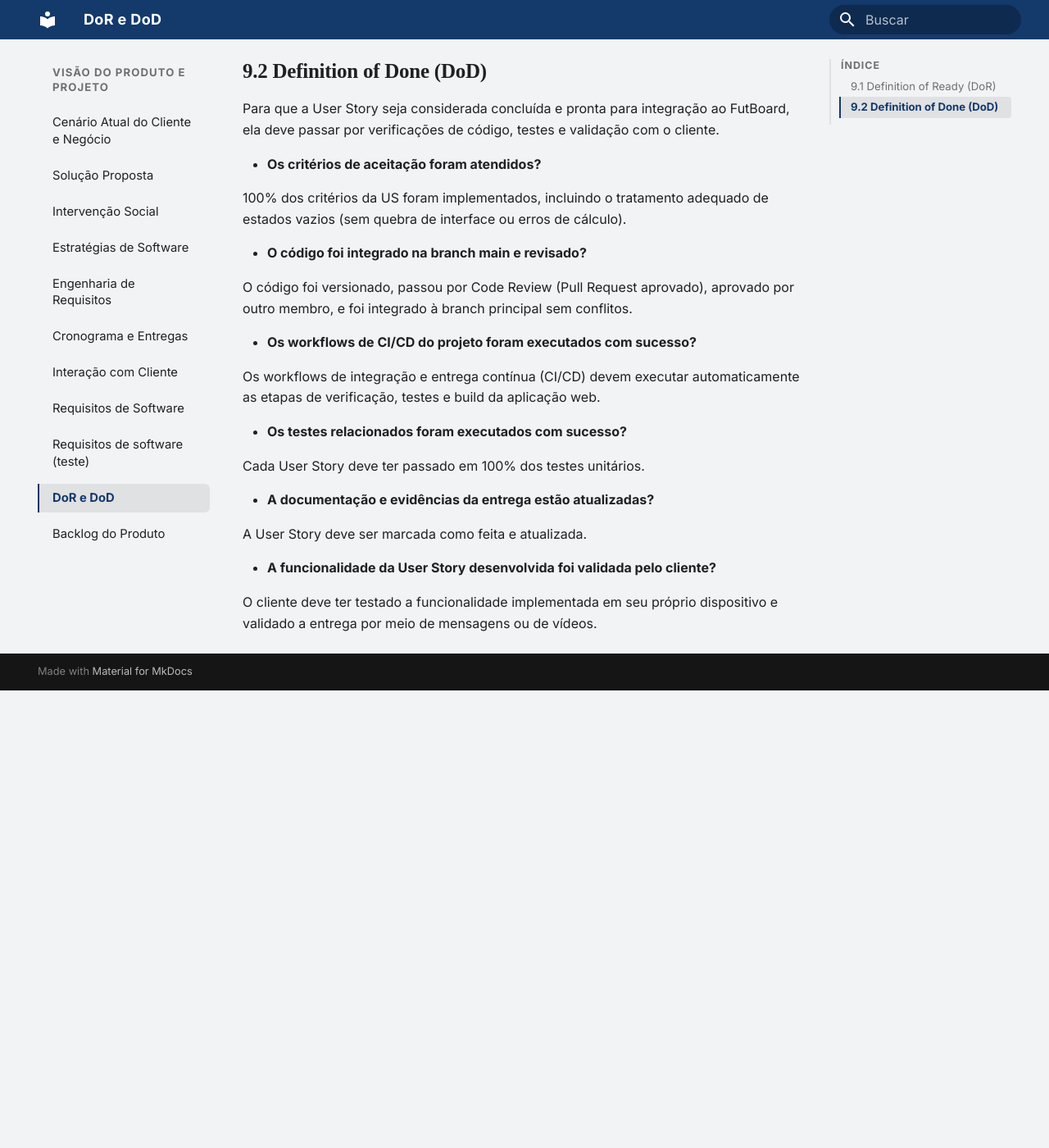
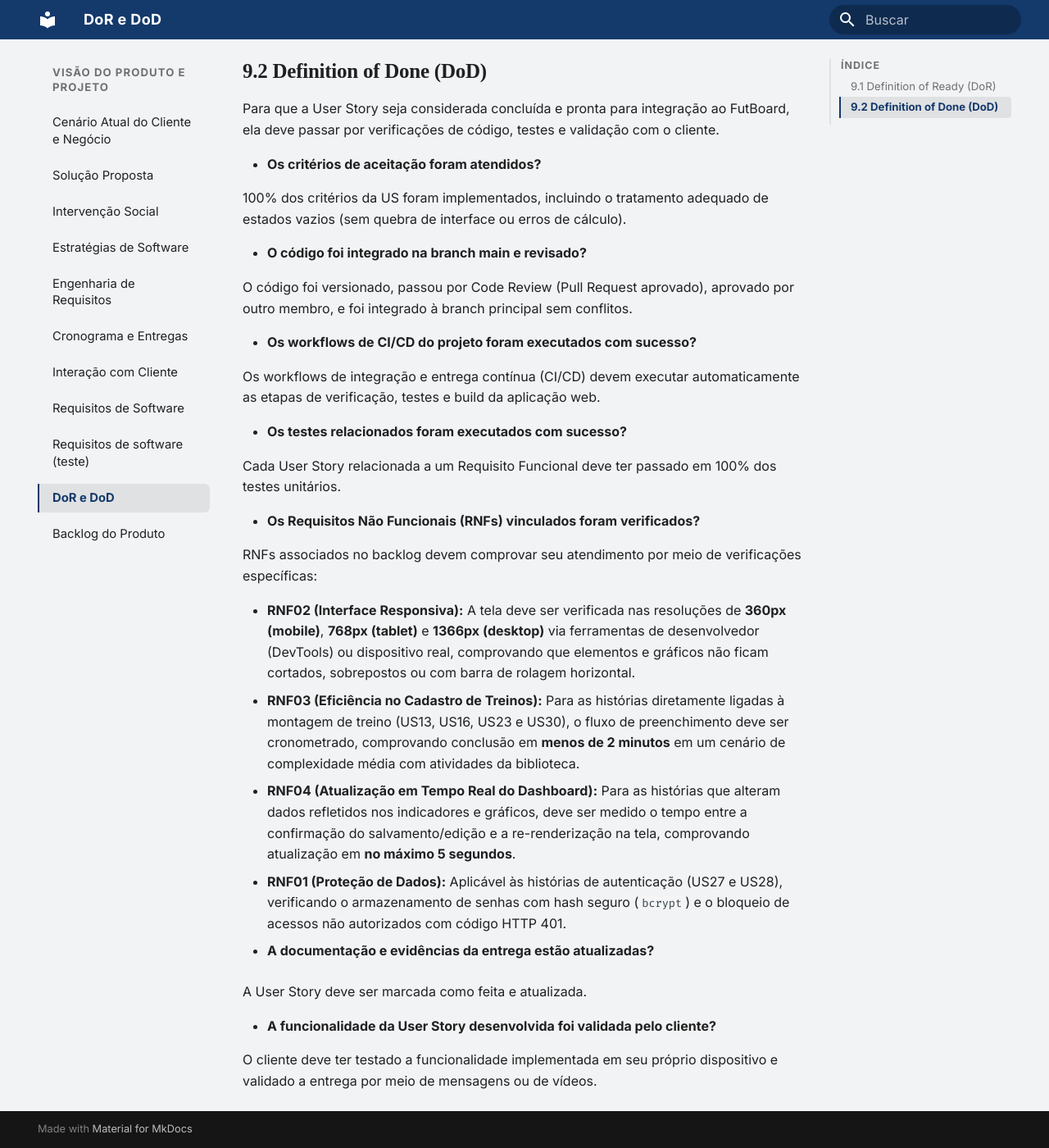
Before and after one commit to mdsreq-fga-unb/REQ-2026.2-T01-FutBoard, an MkDocs documentation site: the page built from docs/visao-produto/dor-dod.md, in a window 1280 px wide and 1400 px high, scrolled down 961 px. Shown: the whole window at 82% size. Built offline with MkDocs 1.6.1 and Material for MkDocs 9.7.7, drawn with Linux system fonts in a browser that asks for light colours; before the commit the page ends 1803 px from its top, so only the background shows below that.

Commit message:
docs: Explica como os RNFs serao verificados sem ser por testes unitarios

```diff
--- a/docs/visao-produto/dor-dod.md
+++ b/docs/visao-produto/dor-dod.md
@@ -48,7 +48,16 @@ Os workflows de integração e entrega contínua (CI/CD) devem executar automati
 
 - **Os testes relacionados foram executados com sucesso?**
 
-Cada User Story deve ter passado em 100% dos testes unitários.
+Cada User Story relacionada a um Requisito Funcional deve ter passado em 100% dos testes unitários.
+
+- **Os Requisitos Não Funcionais (RNFs) vinculados foram verificados?**
+
+ RNFs associados no backlog devem comprovar seu atendimento por meio de verificações específicas:
+
+  - **RNF02 (Interface Responsiva):** A tela deve ser verificada nas resoluções de **360px (mobile)**, **768px (tablet)** e **1366px (desktop)** via ferramentas de desenvolvedor (DevTools) ou dispositivo real, comprovando que elementos e gráficos não ficam cortados, sobrepostos ou com barra de rolagem horizontal.
+  - **RNF03 (Eficiência no Cadastro de Treinos):** Para as histórias diretamente ligadas à montagem de treino (US13, US16, US23 e US30), o fluxo de preenchimento deve ser cronometrado, comprovando conclusão em **menos de 2 minutos** em um cenário de complexidade média com atividades da biblioteca.
+  - **RNF04 (Atualização em Tempo Real do Dashboard):** Para as histórias que alteram dados refletidos nos indicadores e gráficos, deve ser medido o tempo entre a confirmação do salvamento/edição e a re-renderização na tela, comprovando atualização em **no máximo 5 segundos**.
+  - **RNF01 (Proteção de Dados):** Aplicável às histórias de autenticação (US27 e US28), verificando o armazenamento de senhas com hash seguro (`bcrypt`) e o bloqueio de acessos não autorizados com código HTTP 401.
 
 - **A documentação e evidências da entrega estão atualizadas?**
 
```
